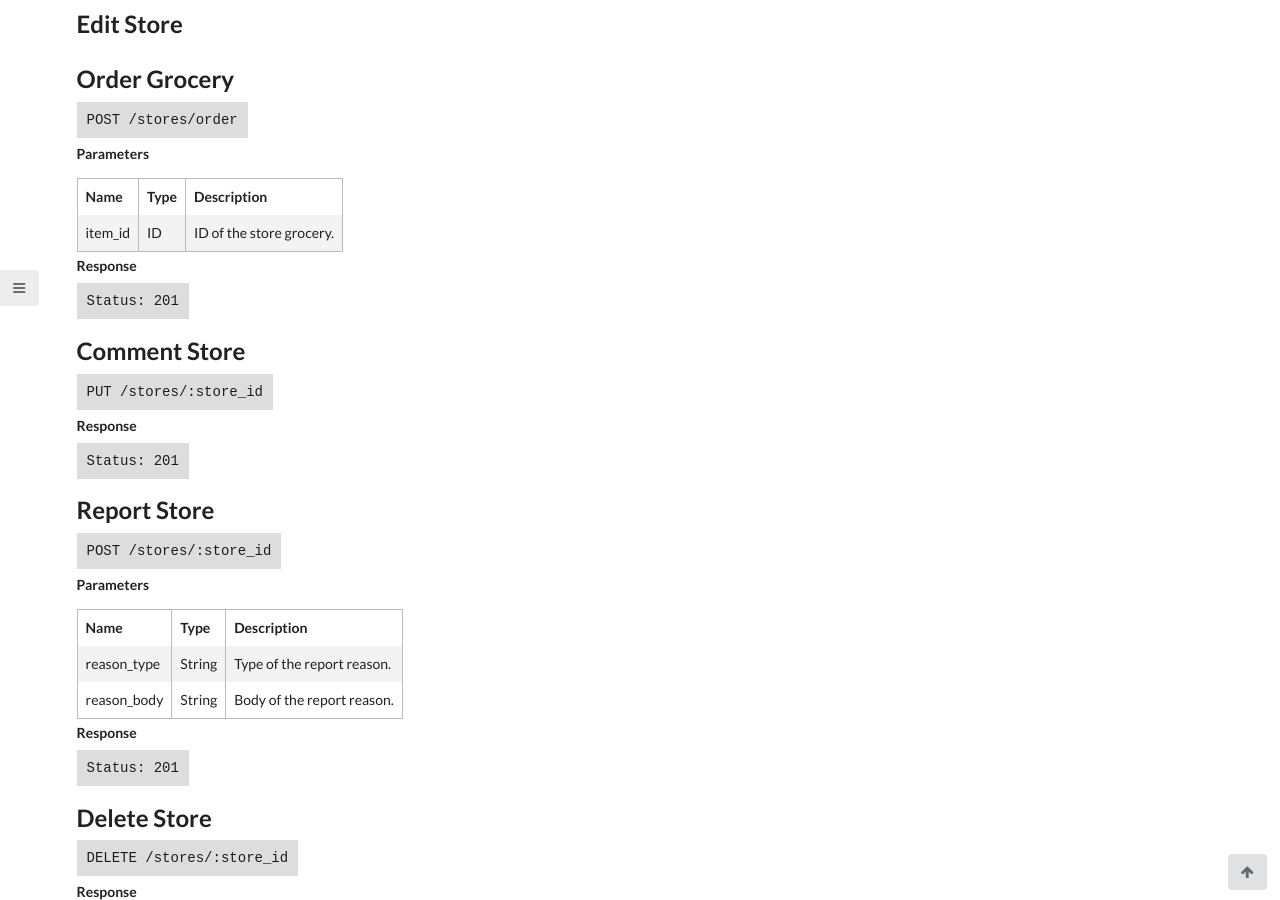
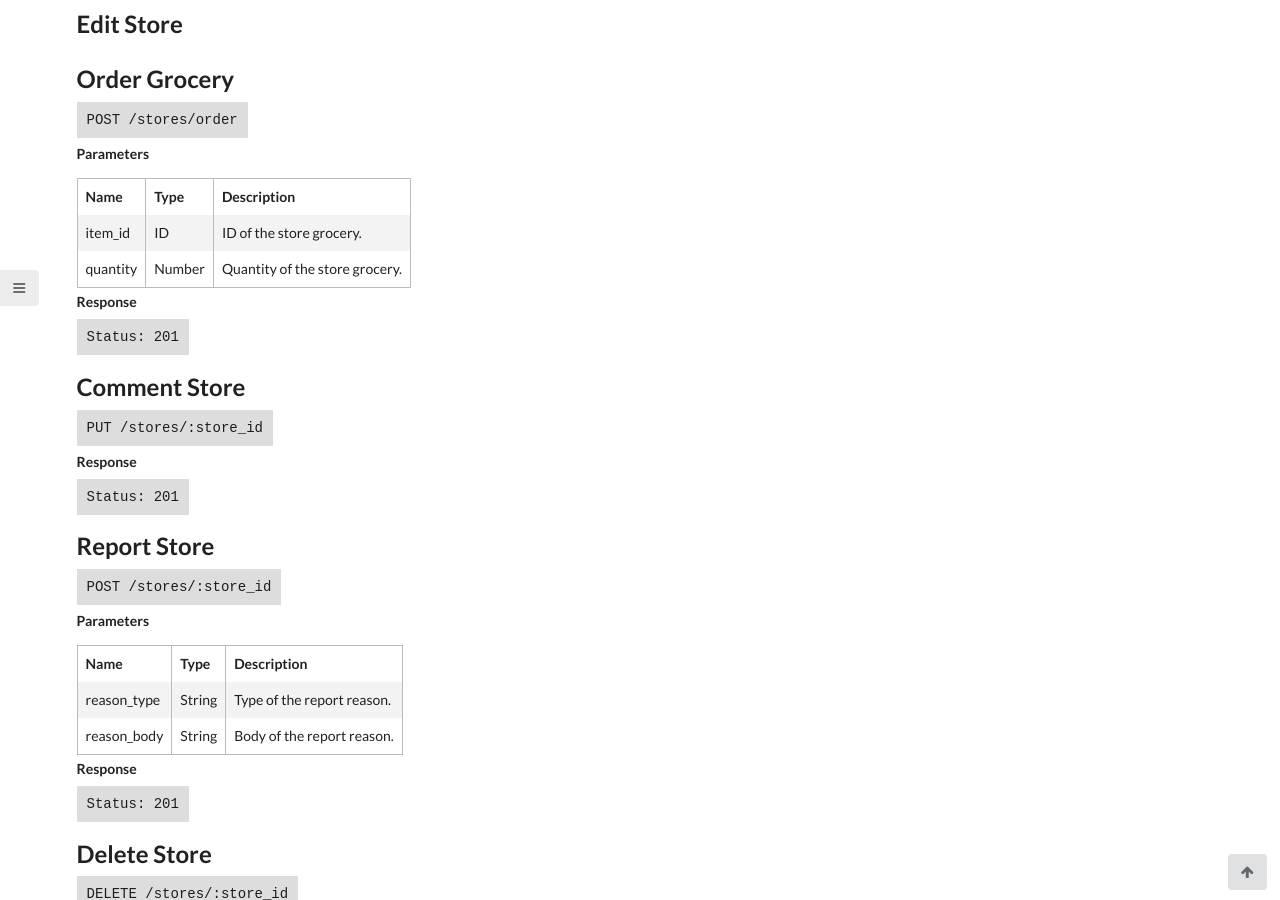
Before and after one commit to letsallchef/docs, a Jekyll site: the page built from _posts/api/2017-03-07-stores.md, in a window 1280 px wide and 900 px high, scrolled down 1662 px. Built offline with Jekyll 4.4.1, drawn with Linux system fonts in a browser that asks for light colours.

Commit message:
adds quantity field to order route

```diff
--- a/_posts/api/2017-03-07-stores.md
+++ b/_posts/api/2017-03-07-stores.md
@@ -95,6 +95,7 @@ Where else you will go to buy ingredients.
 | Name | Type | Description |
 | --- | --- | --- |
 | item_id | ID | ID of the store grocery. |
+| quantity | Number | Quantity of the store grocery. |
 
 **Response**
 
```
